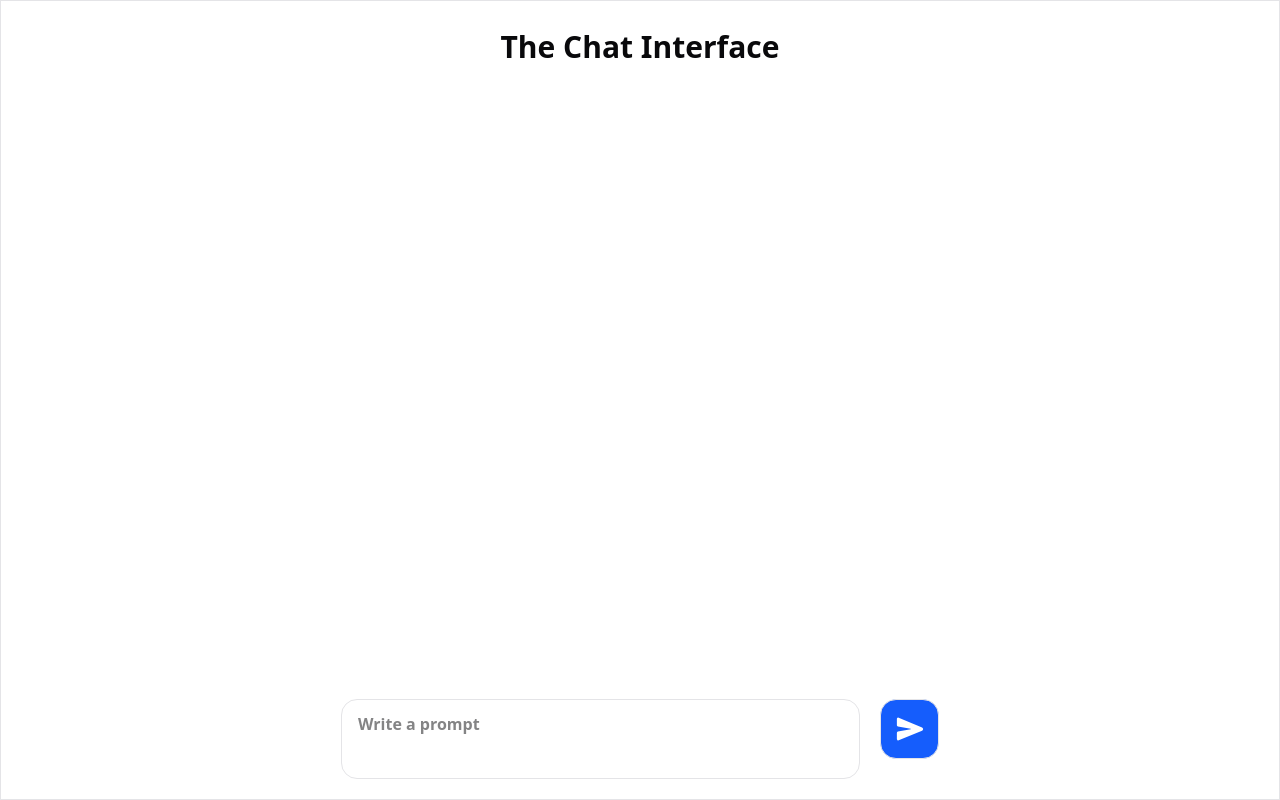
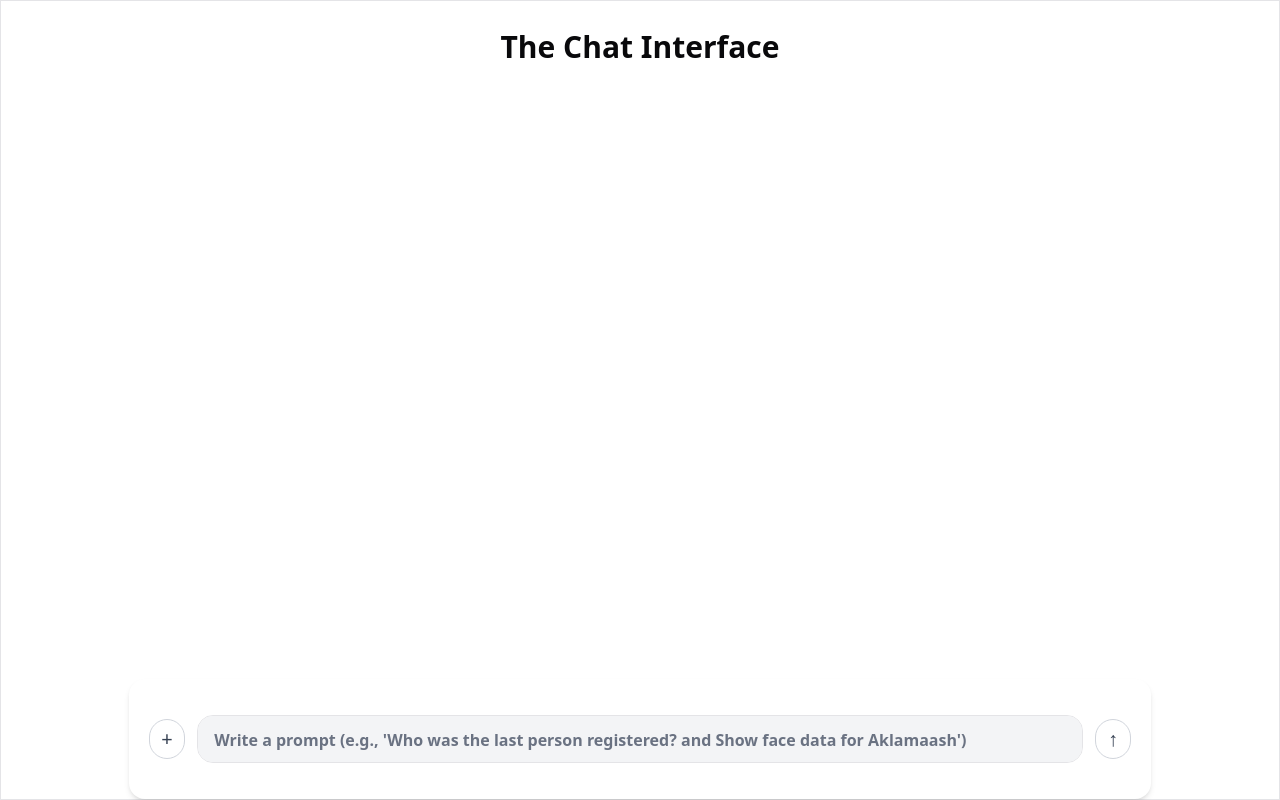
Before and after one commit to S-HEMA-MEENA/22pt27_katomaran, a React (Vite) app in the folder frontend/: page /chat in a window 1280 px wide. Built offline with nearby package versions, Linux system fonts and the light colour scheme.

Commit message:
rag integration with chat ui

```diff
--- a/frontend/src/components/Chat.tsx
+++ b/frontend/src/components/Chat.tsx
@@ -1,72 +1,153 @@
-import { useEffect, useRef, useState } from 'react'
-import { IoSend } from "react-icons/io5";
+import { useEffect, useRef, useState } from 'react';
 
-
-const MyCard = ({message}) => {
-
-  return <div className='flex flex-row items-end justify-end py-3 w-full'>
-    <div className='flex flex-col rounded-l-2xl rounded-br-2xl bg-blue-600 py-3 px-5 font-semibold text-lg text-white max-w-[80%]'>
-      {message}
-    </div>
-  </div>
-
+interface Message {
+  text: string;
+  isUser: boolean;
+  image?: string | null;
+  graph?: string | null;
 }
 
-const AICard = ({ message }) => {
+const MyCard = ({ message }: { message: Message }) => {
   return (
-    <div className="flex flex-row items-start justify-start py-3 w-full">
-      <div className="flex flex-col rounded-r-2xl rounded-bl-2xl bg-slate-200 py-3 px-5 font-semibold text-lg text-black max-w-[80%]">
-        {message}
+    <div className='flex flex-row items-end justify-end py-3 w-full'>
+      <div className='flex flex-col rounded-l-2xl rounded-br-2xl bg-blue-600 py-3 px-5 font-semibold text-lg text-white max-w-[80%]'>
+        {message.text}
       </div>
     </div>
   );
 };
 
-
-
+const AICard = ({ message }: { message: Message }) => {
+  return (
+    <div className="flex flex-row items-start justify-start py-3 w-full">
+      <div className="flex flex-col rounded-r-2xl rounded-bl-2xl bg-slate-200 py-3 px-5 font-semibold text-lg text-black max-w-[80%]">
+        {message.text.split('\n').map((line, index) => (
+          <p key={index}>{line}</p>
+        ))}
+        {message.image && (
+          <img src={message.image} alt="Face data" className="mt-2 max-w-[200px] rounded" />
+        )}
+        {message.graph && (
+          <img src={message.graph} alt="Graph" className="mt-2 max-w-[400px] rounded" />
+        )}
+      </div>
+    </div>
+  );
+};
 
 const Chat = () => {
+  const textRef = useRef<HTMLTextAreaElement>(null);
+  const fileInputRef = useRef<HTMLInputElement>(null);
+  const [current, setCurrent] = useState<string>("");
+  const [messages, setMessages] = useState<Message[]>([]);
+  const messagesEndRef = useRef<HTMLDivElement>(null);
 
-  const textRef = useRef(null);
+  const sendMessage = async () => {
+    if (!textRef.current || !current) return;
 
-  const [current,setCurrent] = useState<string>("");
-  const [messages,setMessages] = useState<string[]>([]);
-  const [generation,setGeneration] = useState();
+    const userMessage: Message = { text: current, isUser: true, image: null, graph: null };
+    setMessages(prev => [...prev, userMessage]);
+    textRef.current.value = "";
+    setCurrent("");
 
+    try {
+      const response = await fetch("http://localhost:8000/chat/", {
+        method: "POST",
+        headers: { "Content-Type": "application/json" },
+        body: JSON.stringify({ query: current })
+      });
+      const data = await response.json();
+      const aiMessage: Message = {
+        text: data.text,
+        isUser: false,
+        image: data.image,
+        graph: data.graph
+      };
+      setMessages(prev => [...prev, aiMessage]);
+    } catch (error) {
+      console.error("Chat request failed:", error);
+      setMessages(prev => [...prev, { text: "Error: Failed to process query", isUser: false, image: null, graph: null }]);
+    }
+  };
 
+  const handleImageUpload = async (event: React.ChangeEvent<HTMLInputElement>) => {
+    const file = event.target.files?.[0];
+    if (!file) return;
 
-  const sendMessage = () => {
+    const userMessage: Message = { text: "Searching for person in uploaded image...", isUser: true, image: null, graph: null };
+    setMessages(prev => [...prev, userMessage]);
 
-    if(!textRef || !textRef.current) return;
+    try {
+      const formData = new FormData();
+      formData.append('image', file);
 
-    setMessages(prev => [...prev,current])
-    textRef.current.value = ""
+      const response = await fetch("http://localhost:8000/search_person/", {
+        method: "POST",
+        body: formData
+      });
+      const data = await response.json();
+      const aiMessage: Message = {
+        text: data.text,
+        isUser: false,
+        image: data.image,
+        graph: null
+      };
+      setMessages(prev => [...prev, aiMessage]);
+    } catch (error) {
+      console.error("Image search failed:", error);
+      setMessages(prev => [...prev, { text: "Error: Failed to process image search", isUser: false, image: null, graph: null }]);
+    }
 
-
-  }
-
+    if (fileInputRef.current) {
+      fileInputRef.current.value = "";
+    }
+  };
 
   useEffect(() => {
-    console.log(messages);
-  },messages)
+    messagesEndRef.current?.scrollIntoView({ behavior: "smooth" });
+  }, [messages]);
 
-
-  return <div className="flex flex-col items-center w-full border h-screen px-[25%]">
+  return (
+    <div className="flex flex-col items-center w-full border h-screen px-[10%]">
       <h1 className="h-[10%] font-semibold text-3xl p-7">
-        {" "}The Chat Interface
+        The Chat Interface
       </h1>
-      <div className="flex flex-col h-[80%] w-full overflow-auto scroll-auto">
-        {messages.map((value,key) => {
-          return key % 2 == 0 ? <MyCard message={value}/> : <AICard message={value}/>
-        })}
+      <div className="flex flex-col h-[75%] w-full overflow-auto scroll-auto">
+        {messages.map((message, index) => (
+          message.isUser ? <MyCard key={index} message={message} /> : <AICard key={index} message={message} />
+        ))}
+        <div ref={messagesEndRef} />
       </div>
-      <div className="flex flex-row w-full h-[15%] p-5 gap-5 ">
-        <textarea ref={textRef} className="border rounded-2xl w-full h-full py-3 px-4 font-semibold resize-none" rows={3} placeholder="Write a prompt" onChange={e => setCurrent(e.target.value ? e.target.value : null)}/>
-        <button className="flex h-15 w-17 rounded-2xl items-center bg-blue-600 justify-center border cursor-pointer" onClick={sendMessage}>
-          <IoSend size={28} className="text-white" />
+      <div className="flex flex-row items-center w-full h-[15%] p-5 gap-3 bg-white rounded-2xl shadow-md">
+        <button
+          className="flex h-10 w-10 rounded-full items-center justify-center border border-gray-300 cursor-pointer text-gray-700 hover:bg-gray-100"
+          onClick={() => fileInputRef.current?.click()}
+        >
+          <span className="text-xl">+</span>
+        </button>
+        <input
+          type="file"
+          ref={fileInputRef}
+          className="hidden"
+          accept="image/*"
+          onChange={handleImageUpload}
+        />
+        <textarea
+          ref={textRef}
+          className="border rounded-2xl w-full h-12 py-3 px-4 font-semibold resize-none bg-gray-100 text-black placeholder-gray-500"
+          rows={1}
+          placeholder="Write a prompt (e.g., 'Who was the last person registered? and Show face data for Aklamaash')"
+          onChange={e => setCurrent(e.target.value)}
+        />
+        <button
+          className="flex h-10 w-10 rounded-full items-center justify-center border border-gray-300 cursor-pointer text-gray-700 hover:bg-gray-100"
+          onClick={sendMessage}
+        >
+          <span className="text-xl">↑</span>
         </button>
       </div>
-    </div>;
-}
+    </div>
+  );
+};
 
-export default Chat
+export default Chat;
```
